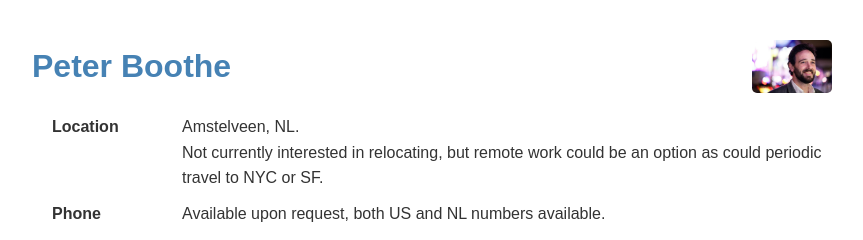
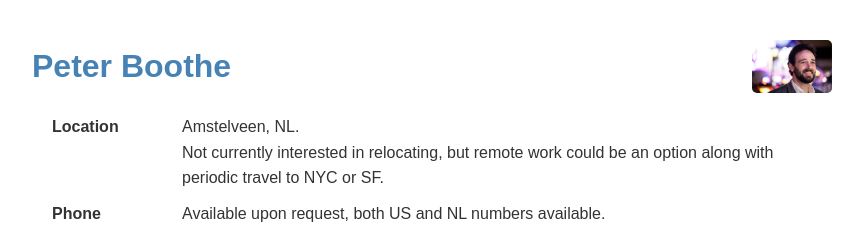
Before and after one commit to pboothe/pboothe.github.io, a plain HTML site: page index.html in a window 1280 px wide. Shown: the top 240 px of the page, without its empty margins (208-1071 px from the left). Drawn offline with Linux system fonts and the light colour scheme.

Commit message:
Travel better

```diff
--- a/index.html
+++ b/index.html
@@ -160,7 +160,7 @@
             <dd>Amstelveen, NL.
                 <br>
 		Not currently interested in relocating, but
-		remote work could be an option as could periodic travel to NYC or SF.
+		remote work could be an option along with periodic travel to NYC or SF.
             </dd>
 
             <dt>Phone</dt>
```
